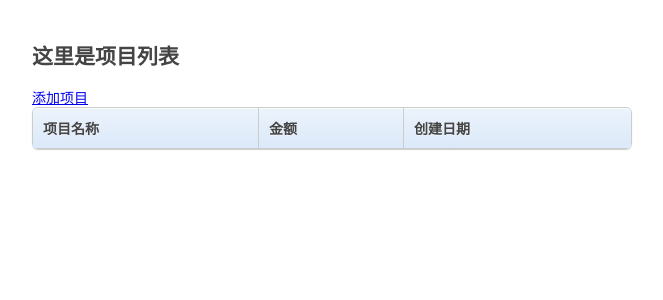
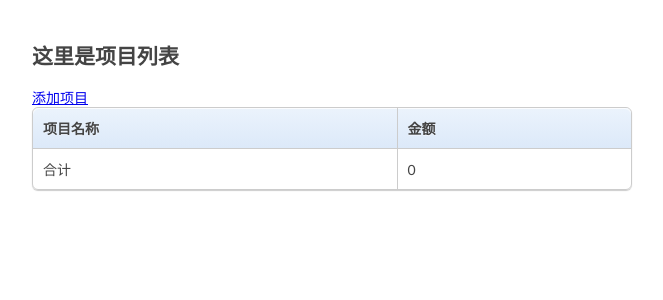
Before and after one commit to YeHuScholar/project_manage, a Django app: page /project/project_list/ in a window 1280 px wide. Shown: the top 300 px of the page, without its empty margins (308-971 px from the left). Run offline with Django 3.2, Linux system fonts and the light colour scheme; data that the repository does not hold is empty.

Commit message:
project表中增加用户关联，增加项目详情页面

```diff
--- a/project/models.py
+++ b/project/models.py
@@ -1,4 +1,5 @@
 from django.db import models
+from django.contrib.auth.models import User
 
 # Create your models here.
 
@@ -11,5 +12,7 @@ class Project(models.Model):
     date_time = models.DateTimeField(auto_now=False, auto_now_add=True)
     # id = models.UUIDField(primary_key=True, editable=False)
 
+    owner = models.ForeignKey(User, on_delete=models.CASCADE)
+
     def __str__(self):
         return self.name
--- a/project/templates/project_list.html
+++ b/project/templates/project_list.html
@@ -171,21 +171,53 @@
 <body>
 <h2>这里是项目列表</h2>
 <a class="nav-link" href="{% url '添加项目'%}">添加项目</a>
-<table class="bordered">
+<table class="bordered" id="table">
     <thead>
     <tr>
         <th>项目名称</th>
         <th>金额</th>
-        <th>创建日期</th>
     </tr>
     </thead>
     {% for project in projects.all %}
     <tr>
-        <td>{{ project.name }}</td>
+        <td><a href="project/{{ project.id }}">{{ project.name }}</a></td>
         <td>{{ project.price }}</td>
-        <td>{{ project.date_time }}</td>
     </tr>
     {% endfor %}
+    <tr>
+        <td>合计</td>
+        <td></td>
+    </tr>
 </table>
+
+<script type="text/javascript">
+
+    var calcTotal=function(table,column){//合计，表格对象，对哪一列进行合计，第一列从0开始
+
+        var trs=table.getElementsByTagName('tr');
+
+        var start=1,//忽略第一行的表头
+
+            end=trs.length-1;//忽略最后合计的一行
+
+        var total=0;
+
+        for(var i=start;i<end;i++){
+
+            var td=trs[i].getElementsByTagName('td')[column];
+
+            var t=parseFloat(td.innerHTML);
+
+            if(t)total+=t;
+
+        }
+
+        trs[end].getElementsByTagName('td')[column].innerHTML=total;
+
+    };
+
+    calcTotal(document.getElementById('table'),1);
+
+</script>
 </body>
 </html>
--- a/project/urls.py
+++ b/project/urls.py
@@ -4,4 +4,5 @@ from . import views
 urlpatterns = [
     path('project_list/', views.project_list, name='项目列表'),
     path('add/', views.add, name='添加项目'),
+    path('<int:project_id>', views.detail, name="项目细节")
 ]
--- a/project/views.py
+++ b/project/views.py
@@ -1,4 +1,4 @@
-from django.shortcuts import render,redirect
+from django.shortcuts import render,redirect,get_object_or_404
 from .models import Project
 # Create your views here.
 
@@ -7,6 +7,10 @@ def project_list(request):
     projects = Project.objects
     return render(request, 'project_list.html', {'projects': projects})
 
+
+def detail(request, project_id):
+    project = get_object_or_404(Project, pk = project_id)
+    return render(request, 'detail.html', {'project':project})
 
 def add(request):
     if request.method == 'GET':
```
Also changed, not shown: project/migrations/0004_project_owner.py (added).
